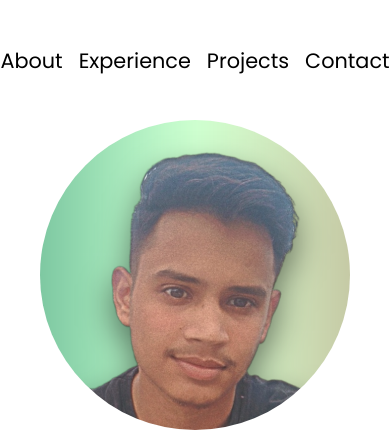
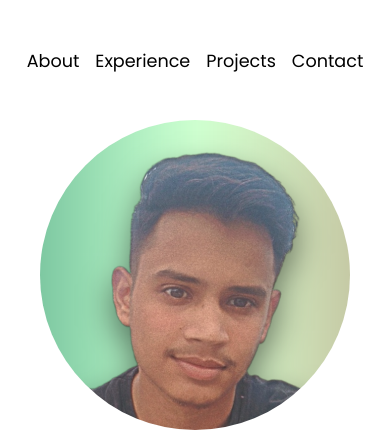
Before and after one commit to Devashish1910/my-portfolio, a website built with Vite: page index.html in a window 390 px wide. Shown: the top 439 px of the page. Built offline with nearby package versions, Linux system fonts and the light colour scheme.

Commit message:
bug solved

```diff
--- a/style.css
+++ b/style.css
@@ -92,11 +92,11 @@
       flex-direction: row;
       margin: 0;
       padding: 0;
-      font: 16px;
+
 
     }
     .navbar ul li a {
-      font-size: 1.3rem;}
+      font-size: 1.1rem;}
  /* intro */
     .mob-intro{
       display: block;
```
